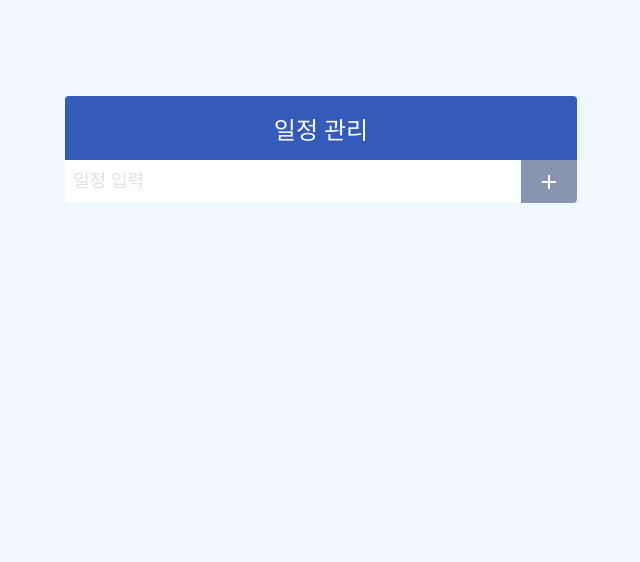
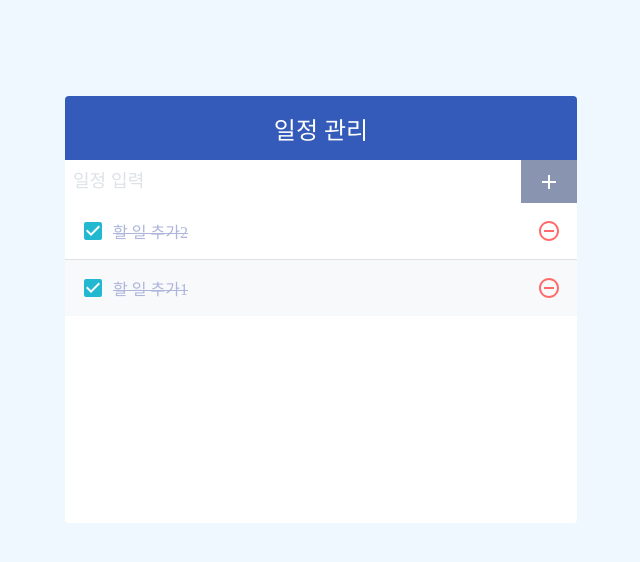
Before and after one commit to OlMinJe/ToDoList, a React (Create React App) app: page / in a window 1280 px wide. Shown: the top 562 px of the page, without its empty margins (319-959 px from the left). Built offline with nearby package versions, Linux system fonts and the light colour scheme.

Commit message:
TodoList/TodoListItem .js .scss 정적 구현 완료

```diff
--- a/src/App.js
+++ b/src/App.js
@@ -1,11 +1,26 @@
+import React, { useState } from 'react';
 import './App.css';
 import TodoInsert from './components/TodoInsert';
+import TodoList from './components/TodoList';
 import TodoTemplate from './components/TodoTemplate';
 
 function App() {
+  const [todos, setTodos] = useState([
+    {
+      id: 1,
+      text: '할 일 추가2',
+      checked: true,
+    },
+    {
+      id: 2,
+      text: '할 일 추가1',
+      checked: true,
+    },
+  ]);
   return (
     <TodoTemplate>
       <TodoInsert />
+      <TodoList todos={todos} />
     </TodoTemplate>
   );
 }
--- /dev/null
+++ b/src/components/TodoList.js
@@ -0,0 +1,15 @@
+import React from 'react';
+import './TodoList.scss';
+import TodoListItem from './TodoListItem';
+
+const TodoList = ({ todos }) => {
+  return (
+    <div className="TodoList">
+      {todos.map((todo) => (
+        <TodoListItem todo={todo} key={todo.id} />
+      ))}
+    </div>
+  );
+};
+
+export default TodoList;
--- /dev/null
+++ b/src/components/TodoList.scss
@@ -0,0 +1,5 @@
+.TodoList {
+  min-height: 320px;
+  max-height: 513px;
+  overflow-y: auto;
+}
--- /dev/null
+++ b/src/components/TodoListItem.js
@@ -0,0 +1,21 @@
+import cn from 'classnames';
+import React from 'react';
+import { MdCheckBox, MdCheckBoxOutlineBlank, MdRemoveCircleOutline } from 'react-icons/md';
+import './TodoListItem.scss';
+
+const TodoListItem = ({ todo }) => {
+  const { text, checked } = todo;
+  return (
+    <div className="TodoListItem">
+      <div className={cn('checkbox', { checked })}>
+        {checked ? <MdCheckBox /> : <MdCheckBoxOutlineBlank />}
+        <div className="text">{text}</div>
+      </div>
+      <div className="remove">
+        <MdRemoveCircleOutline />
+      </div>
+    </div>
+  );
+};
+
+export default TodoListItem;
--- /dev/null
+++ b/src/components/TodoListItem.scss
@@ -0,0 +1,42 @@
+.TodoListItem {
+  padding: 1rem;
+  display: flex;
+  align-items: center;
+  &:nth-child(even) {
+    background: #f8f9fa;
+  }
+  .checkbox {
+    cursor: pointer;
+    flex: 1;
+    display: flex;
+    align-items: center;
+    svg {
+      font-size: 1.5rem;
+    }
+    .text {
+      margin-left: 0.5rem;
+      flex: 1; // 차지할 수 있는 영역을 모두 차지함
+    }
+    &.checked {
+      svg {
+        color: #22b8cf;
+      }
+      .text {
+        color: #adb5db;
+        text-decoration: line-through;
+      }
+    }
+  }
+  .remove {
+    display: flex;
+    align-items: center;
+    font-size: 1.5rem;
+    color: #ff6b6b;
+    &:hover {
+      color: #ff8787;
+    }
+  }
+  & + & {
+    border-top: 1px solid #dee2e6;
+  }
+}
```
